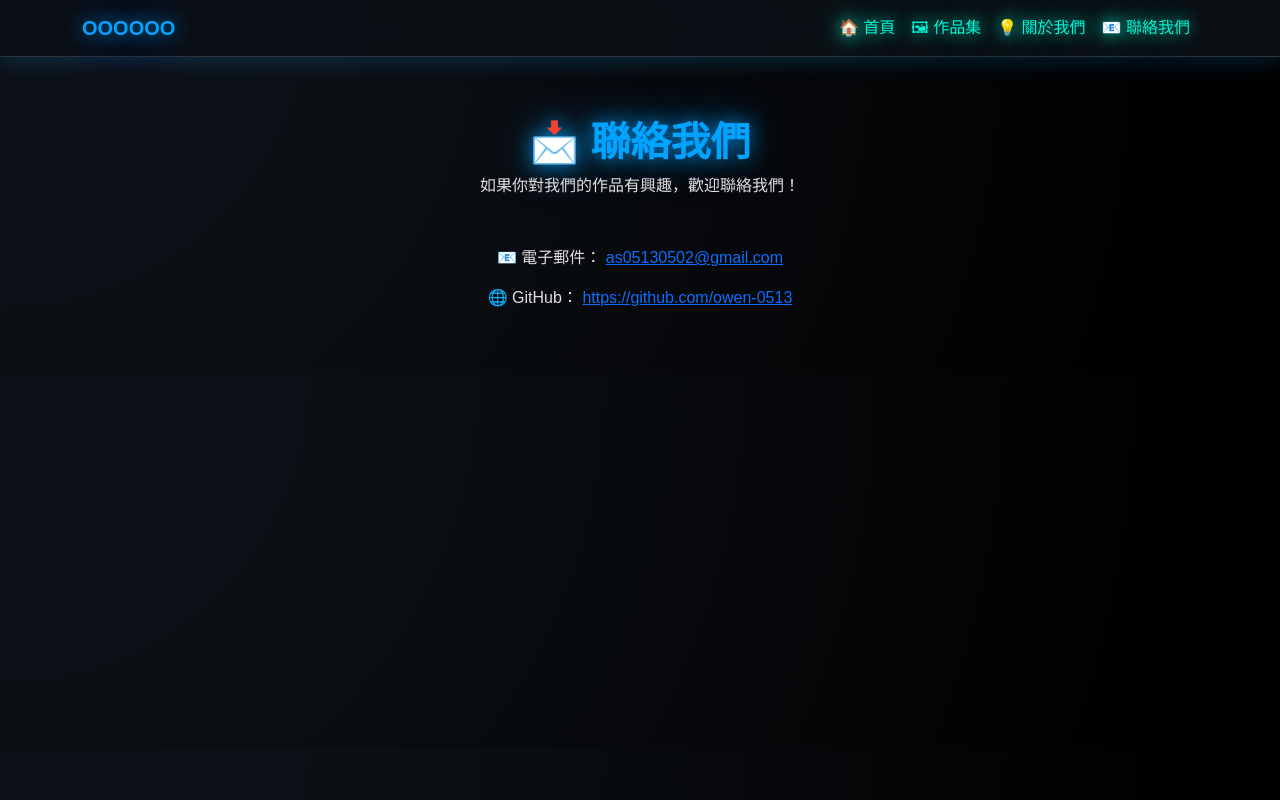
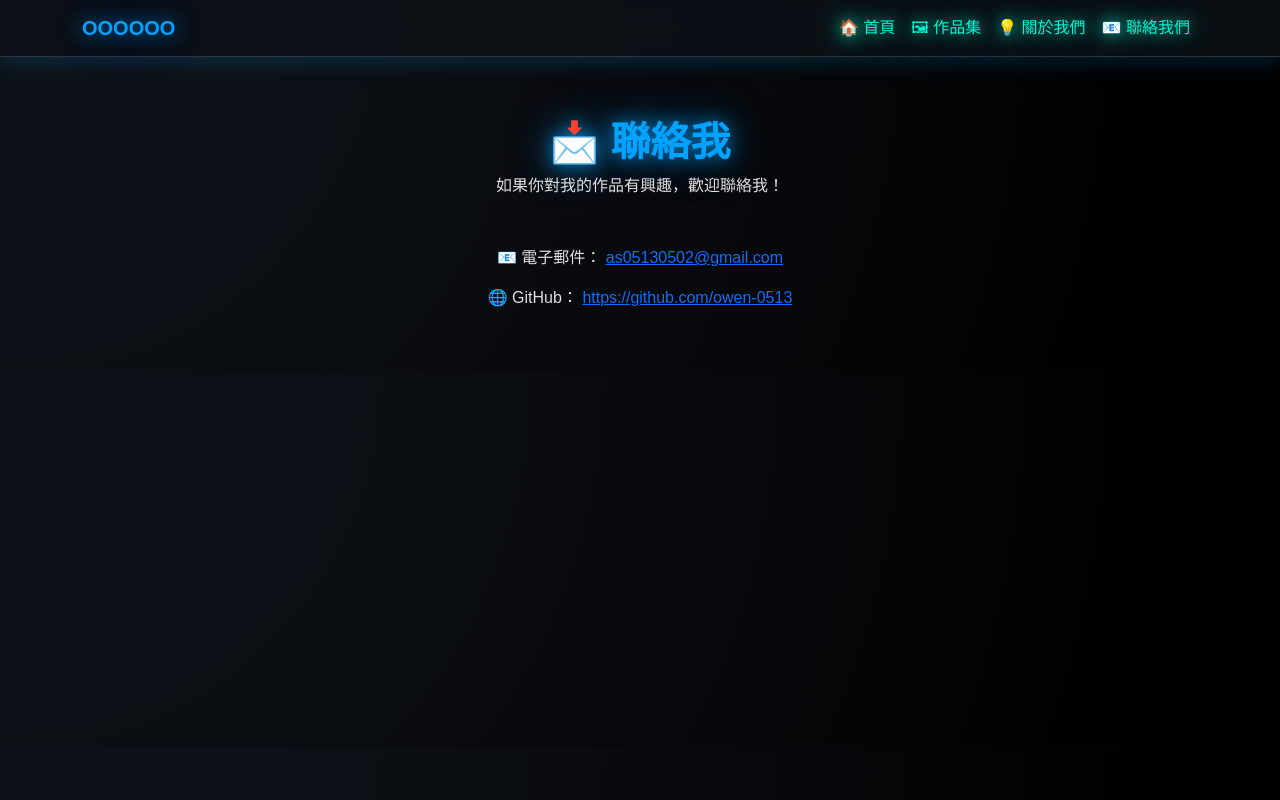
Before and after one commit to owen-0513/portfolio, a Vue app in the folder frontend/: page /contact in a window 1280 px wide. Built offline with nearby package versions, Linux system fonts and the light colour scheme.

Commit message:
Update ContactPage.vue

```diff
--- a/frontend/src/views/ContactPage.vue
+++ b/frontend/src/views/ContactPage.vue
@@ -1,9 +1,9 @@
 <template>
   <div class="contact-page container py-5">
     <!-- 🔹 標題 -->
-    <h1 class="text-glow text-center fw-bold">📩 聯絡我們</h1>
+    <h1 class="text-glow text-center fw-bold">📩 聯絡我</h1>
     <p class="contact-text text-center">
-      如果你對我們的作品有興趣，歡迎聯絡我們！
+      如果你對我的作品有興趣，歡迎聯絡我！
     </p>
 
     <!-- 🔹 聯絡資訊 -->
```
